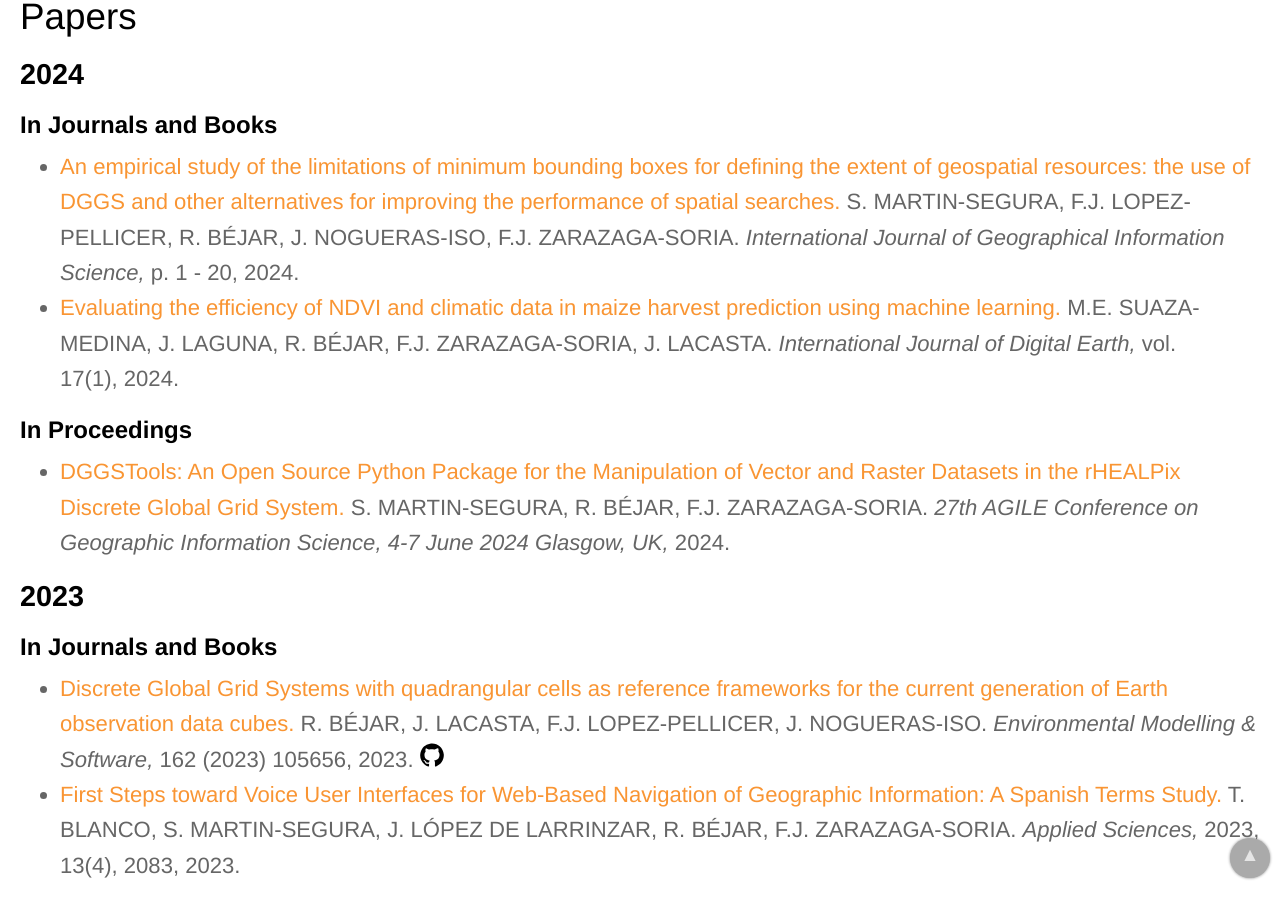
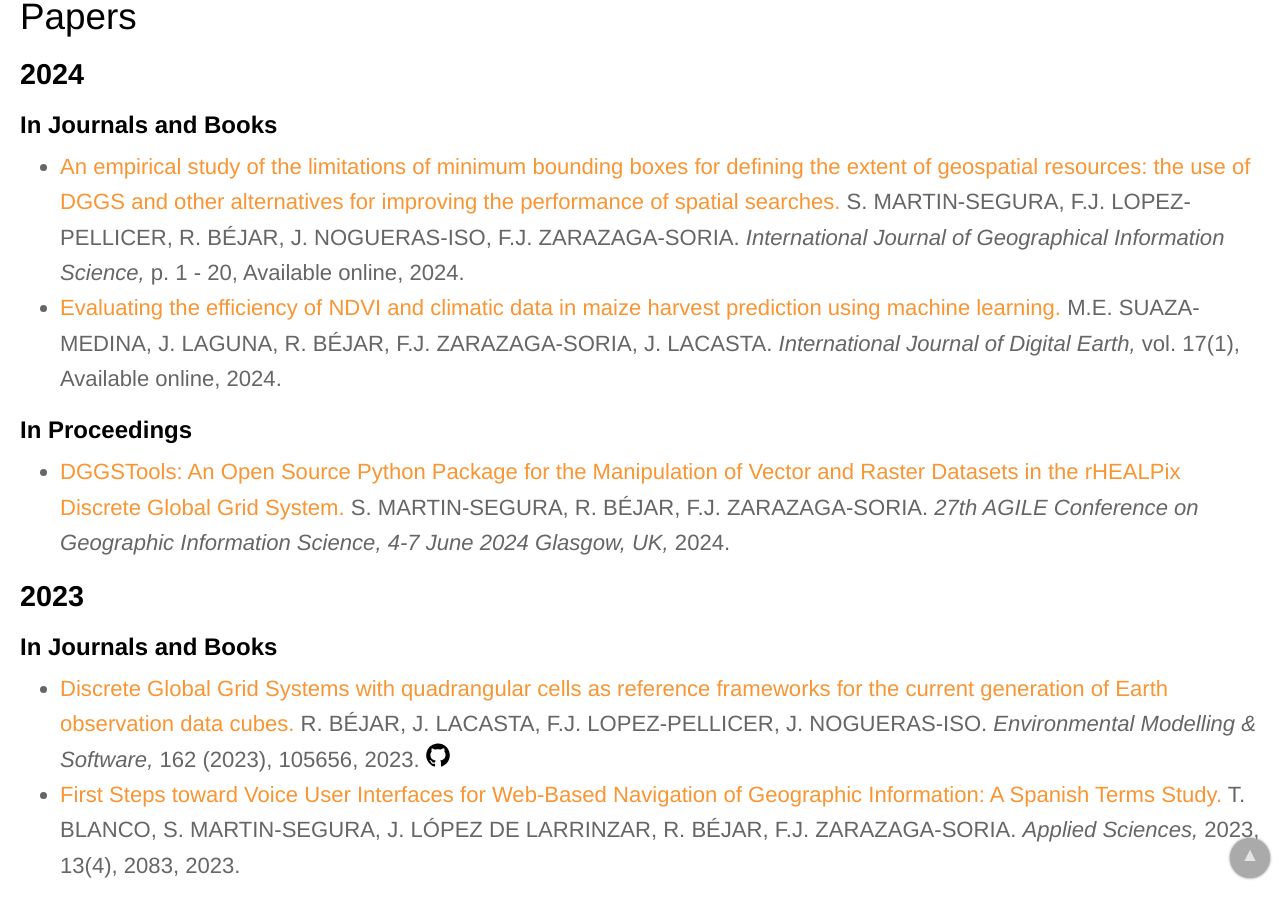
Before and after one commit to IAAA-Lab/IAAA-Lab.github.io, a Jekyll site: the page built from _staff/rbejar.md, in a window 1280 px wide and 900 px high, scrolled down 1121 px. Built offline with Jekyll 4.4.1, drawn with Linux system fonts in a browser that asks for light colours.

Commit message:
Update papers.yml

```diff
--- a/_data/papers.yml
+++ b/_data/papers.yml
@@ -6,7 +6,7 @@
   url: https://www.tandfonline.com/doi/full/10.1080/13658816.2024.2361274
   authors:   S. MARTIN-SEGURA, F.J. LOPEZ-PELLICER, R. BÉJAR, J. NOGUERAS-ISO, F.J. ZARAZAGA-SORIA
   publication: "International Journal of Geographical Information Science"
-  publication_detail: "p. 1 - 20"
+  publication_detail: "p. 1 - 20,  Available online"
   year: 2024
   doi: 10.1080/13658816.2024.2361274
 # -------------------
@@ -14,7 +14,7 @@
   url: https://www.tandfonline.com/doi/full/10.1080/17538947.2024.2359565
   authors:   M.E. SUAZA-MEDINA, J. LAGUNA, R. BÉJAR, F.J. ZARAZAGA-SORIA, J. LACASTA
   publication: "International Journal of Digital Earth"
-  publication_detail: "vol. 17(1)"
+  publication_detail: "vol. 17(1),  Available online"
   year: 2024
   doi: 10.1080/17538947.2024.2359565
 # -------------------
@@ -60,7 +60,7 @@
   url: https://doi.org/10.1007/s00521-023-08730-7
   authors:  M.E. SUAZA-MEDINA, F.J. ZARAZAGA-SORIA, J. PINILLA-LÓPEZ, F.J. LOPEZ-PELLICER, J. LACASTA
   publication: "Neural Computing and Applications"
-  publication_detail: "Available online"
+  publication_detail: "35, 19221–19233"
   year: 2023
   doi: 10.1007/s00521-023-08730-7
 # -------------------
@@ -68,7 +68,7 @@
   url: https://doi.org/10.1016/j.envsoft.2023.105656
   authors: R. BÉJAR, J. LACASTA, F.J. LOPEZ-PELLICER, J. NOGUERAS-ISO
   publication: "Environmental Modelling & Software"
-  publication_detail: "162 (2023) 105656"
+  publication_detail: "162 (2023), 105656"
   year: 2023
   doi: 10.1016/j.envsoft.2023.105656
   github_url: https://github.com/IAAA-Lab/rhealpix-opendatacube-docker
```
